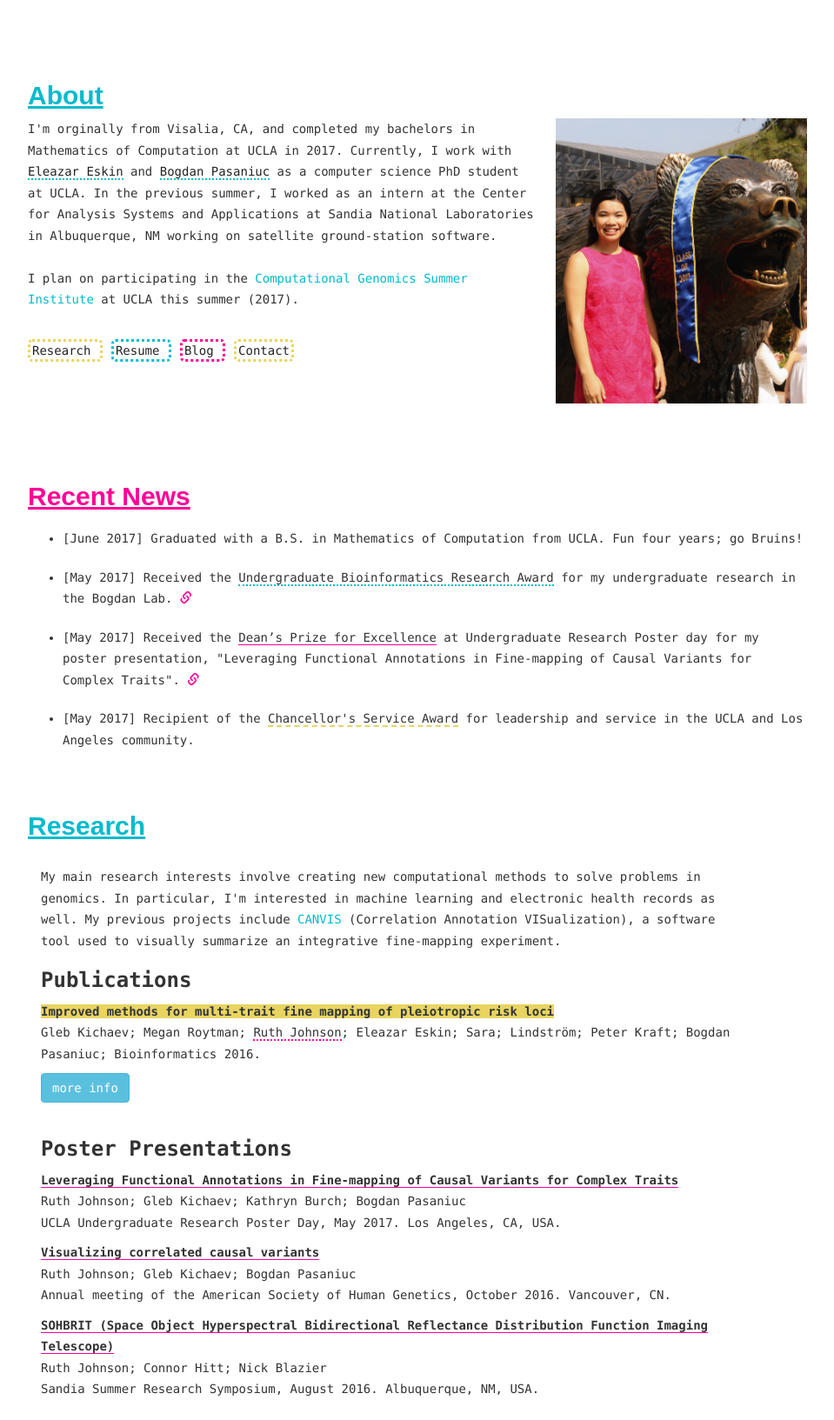
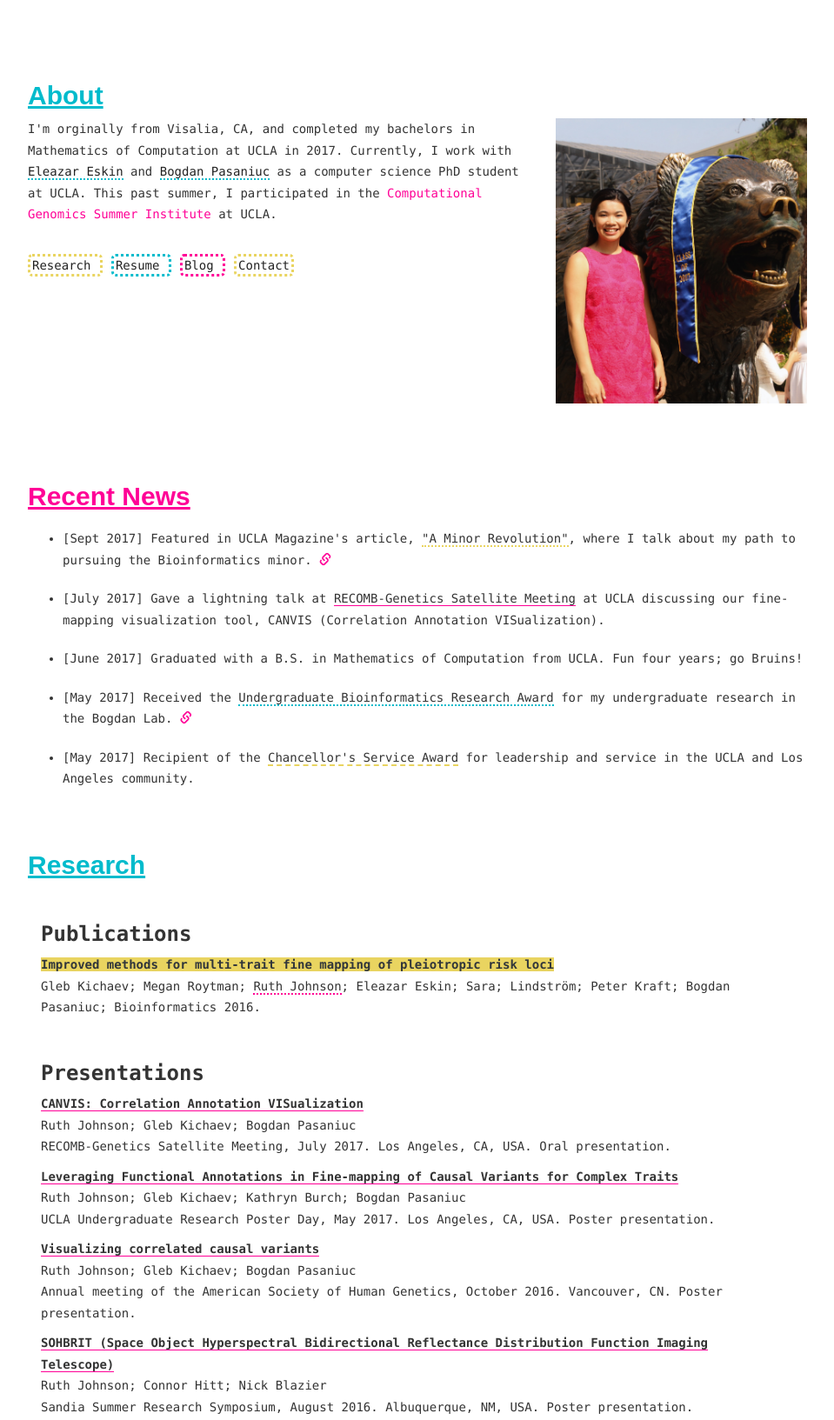
Before and after one commit to ruthjohnson95/ruthjohnson.me, a plain HTML site: page index.html in a window 1280 px wide. Shown: the part 867-2500 px from the top of the page at 87% size, without its empty margins (160-1119 px from the left). Drawn offline with nearby package versions, Linux system fonts and the light colour scheme.

Commit message:
added CGSI to bio

```diff
--- a/index.html
+++ b/index.html
@@ -80,13 +80,8 @@
       Currently, I work with <a href="http://zarlab.cs.ucla.edu/" style="color: #222;"><span style="border-bottom: 2px; border-bottom-style: dotted;
     border-color: #0bc;">Eleazar Eskin</span> </a> and <a href="http://bogdan.bioinformatics.ucla.edu/" style="color: #222;"><span style="border-bottom: 2px; border-bottom-style: dotted;
   border-color: #0bc;">Bogdan Pasaniuc</span> </a> as a computer science PhD student at UCLA.
-      In the previous summer, I worked as an intern at the Center for Analysis Systems
-      and Applications at Sandia National Laboratories in Albuquerque, NM working on satellite
-      ground-station software.
-      <br>
-      <br>
-      I plan on participating in the <a href="http://computationalgenomics.bioinformatics.ucla.edu/">
-      Computational Genomics Summer Institute</a> at UCLA this summer (2017).
+      This past summer, I participated in the <a href="http://computationalgenomics.bioinformatics.ucla.edu/" style="color: #ff0096;">
+      Computational Genomics Summer Institute</a> at UCLA.
     </p>
 
     <br>
@@ -124,17 +119,26 @@
   <div class="news" style="clear:both;">
     <span style="font-family: 'Signika', sans-serif;"><h2 id="b"><u> <b>Recent News</b> </u></h2></span>
     <ul>
+      <li><p> [Sept 2017] Featured in UCLA Magazine's article, <span style="border-bottom: 2.5px; border-bottom-style: dotted;
+    border-color: #E9D460;">"A Minor Revolution"</span>, where I talk about my path to pursuing the Bioinformatics minor.
+    <a href="http://magazine.ucla.edu/features/a-minor-revolution/"> <span class="glyphicon glyphicon-link" id="b" aria-hidden="true">
+    </span></a></p></li>
+
+      <li><p>[July 2017] Gave a lightning talk at <span style="border-bottom: 1px; border-bottom-style: solid;
+    border-color: #ff0096;">RECOMB-Genetics Satellite Meeting</span> at UCLA discussing our fine-mapping visualization tool,
+        CANVIS (Correlation Annotation VISualization).</li></p>
+
       <li> <p>[June 2017] Graduated with a B.S. in Mathematics of Computation from UCLA. Fun four years; go Bruins!</p> </li>
       <li> <p>[May 2017] Received the <span style="border-bottom: 2px; border-bottom-style: dotted;
     border-color: #0bc;">Undergraduate Bioinformatics Research Award</span> for my undergraduate research in the
       Bogdan Lab. <a href="http://zarlab.cs.ucla.edu/first-annual-bioinformatics-minor-end-of-year-celebration/">
         <span class="glyphicon glyphicon-link" id="b" aria-hidden="true"></span></a>
       </p></li>
-      <li> <p>[May 2017] Received the <span style="border-bottom: 1px; border-bottom-style: solid;
+      <!--<li> <p>[May 2017] Received the <span style="border-bottom: 1px; border-bottom-style: solid;
     border-color: #ff0096;">Dean’s Prize for Excellence</span> at Undergraduate Research Poster day for my
       poster presentation, "Leveraging Functional Annotations in Fine-mapping of Causal Variants for Complex Traits".
     <a href="http://www.ugresearchsci.ucla.edu/confspdprize.htm"> <span class="glyphicon glyphicon-link" id="b" aria-hidden="true">
-    </span></a></p></li>
+    </span></a></p></li>-->
 
       <li><p>[May 2017] Recipient of the <span style="border-bottom: 2.5px; border-bottom-style: dashed;
     border-color: #E9D460;">Chancellor's Service Award</span> for leadership and service in the UCLA and Los
@@ -149,6 +153,7 @@
   <div class="container">
      <div class="research-section">
        <!-- Research Statement -->
+       <!--
        <p>
          My main research interests involve creating new computational methods to solve problems in genomics. In
          particular, I'm interested in machine learning and electronic health records as well. My previous projects
@@ -156,6 +161,7 @@
          integrative fine-mapping experiment.
          <br>
        </p>
+        -->
 
        <!-- Publications -->
        <h3><b>Publications</b></h3>
@@ -167,8 +173,8 @@
        border-color: #ff0096;">Ruth Johnson</span>; Eleazar Eskin; Sara; Lindström; Peter Kraft; Bogdan Pasaniuc; Bioinformatics 2016.
        </p>
 
-       <button type="button" class="btn btn-info" data-toggle="collapse" data-target="#demo">
-         more info</button>
+       <!--<button type="button" class="btn btn-info" data-toggle="collapse" data-target="#demo">
+         more info</button> -->
        <div id="demo" class="collapse">
         <br>
         <p class="small-text">
@@ -204,24 +210,30 @@
     <!-- Posters -->
   <div class="container">
     <div class="research-section">
-      <h3><b>Poster Presentations</b></h3>
+      <h3><b>Presentations</b></h3>
+      <p class="small-text">
+        <span style="border-bottom: 1px; border-bottom-style: solid; border-color: #ff0096;"><b>CANVIS: Correlation Annotation VISualization</b> </span>
+          <br>
+          Ruth Johnson; Gleb Kichaev; Bogdan Pasaniuc <br>
+          RECOMB-Genetics Satellite Meeting, July 2017. Los Angeles, CA, USA. Oral presentation.
+        </p>
       <p class="small-text">
         <span style="border-bottom: 1px; border-bottom-style: solid; border-color: #ff0096;"><b>Leveraging Functional Annotations in Fine-mapping of Causal Variants for Complex Traits</b> </span>
           <br>
           Ruth Johnson; Gleb Kichaev; Kathryn Burch; Bogdan Pasaniuc <br>
-          UCLA Undergraduate Research Poster Day, May 2017. Los Angeles, CA, USA.
+          UCLA Undergraduate Research Poster Day, May 2017. Los Angeles, CA, USA. Poster presentation.
         </p>
       <p class="small-text">
         <span style="border-bottom: 1px; border-bottom-style: solid; border-color: #ff0096;"><b>Visualizing correlated causal variants</b> </span>
           <br>
           Ruth Johnson; Gleb Kichaev; Bogdan Pasaniuc <br>
-          Annual meeting of the American Society of Human Genetics, October 2016. Vancouver, CN.
+          Annual meeting of the American Society of Human Genetics, October 2016. Vancouver, CN. Poster presentation.
       </p>
       <p class="small-text">
         <span style="border-bottom: 1px; border-bottom-style: solid; border-color: #ff0096;"><b>SOHBRIT (Space Object Hyperspectral Bidirectional Reflectance Distribution Function Imaging Telescope)</b> </span>
         <br>
         Ruth Johnson; Connor Hitt; Nick Blazier <br>
-        Sandia Summer Research Symposium, August 2016. Albuquerque, NM, USA.
+        Sandia Summer Research Symposium, August 2016. Albuquerque, NM, USA. Poster presentation.
       </p>
     </div>
   </div>
@@ -411,10 +423,9 @@
     <span style="font-family: 'Signika', sans-serif;"><h2 id="b"><u> <b>Thoughts</b> </u></h2></span>
     <div class="container">
       <div class="research-section">
-      <p >
+      <p>
       Here are some of my thoughts; you can read all of them on my <a href="https://medium.com/@ruthiejohnson">Medium</a> account.
-      Additionally, I've done some programming tutorials through FruthieCodes, which can be found <a href="https://medium.com/@fruthie_codes">here</a>. I hope to also update with
-      scientific adventures soon!
+      Additionally, I've done some programming tutorials through FruthieCodes, which can be found <a href="https://medium.com/@fruthie_codes">here</a>.
       </p>
 
       <h3><b>Featured post</b></h3>
```
Also changed, not shown: 1 other file.
